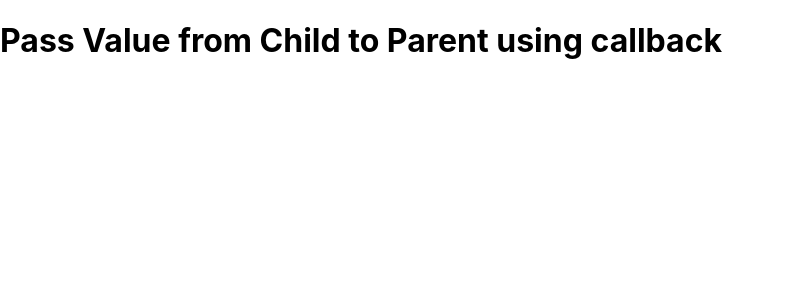
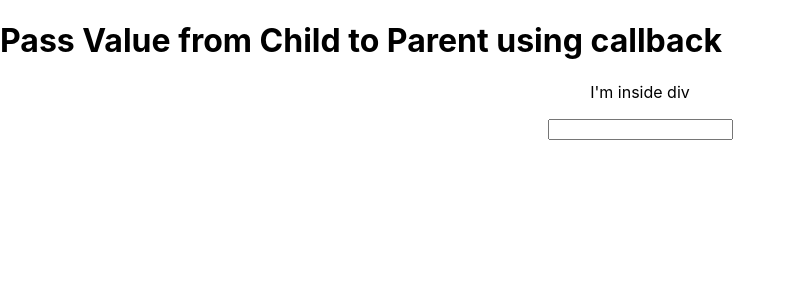
Before and after one commit to verge2015/reactjs-child-to-parent, a React (Create React App) app: page / in a window 1280 px wide. Shown: the top 300 px of the page, without its empty margins (0-794 px from the left). Built offline with nearby package versions, Linux system fonts and the light colour scheme; the HTML template or start-up script is replaced by a standard one.

Commit message:
Basic Working

```diff
--- a/src/App.js
+++ b/src/App.js
@@ -1,9 +1,11 @@
 import './App.css';
+import Parent from './components/Parent';
 
 function App() {
   return (
     <>
     <h1>Pass Value from Child to Parent using callback</h1>
+    <Parent/>
     </>
   );
 }
--- a/src/components/Child.js
+++ b/src/components/Child.js
@@ -1,7 +1,23 @@
-import React from 'react'
+import React, {useState} from 'react'
 
-export const Child = () => {
-  return (
-    <div>Child</div>
-  )
-}
+const Child = ({getColor}) => {
+    const [activeColor, setActiveColor] = useState(null);
+
+    const handleChange = (e) => {
+        const {value } = e.target;
+        setActiveColor(value);
+        getColor(value);
+    }
+
+    return (
+        <input
+            type="text"
+            id="input"
+            aria-label="input"
+            onChange={handleChange}
+            value={activeColor}
+            ></input>
+    )
+};
+
+export default Child;
--- a/src/components/Parent.js
+++ b/src/components/Parent.js
@@ -1,7 +1,22 @@
-import React from 'react'
+import React, {useState} from 'react';
+import Child from './Child.js';
 
-export default function Parent() {
-  return (
-    <div>Parent</div>
-  )
+//Parent
+export default function App(){
+    const [UIcolor, setUIColor] = useState(null);
+
+    //Callback function
+    const getColor = (color) => {
+        setUIColor(color)
+    };
+
+    return (
+        <div className='App'>
+        <div
+            className='App_color_container'
+            style={{background: `${UIcolor}`}}
+        ><p>I'm inside div</p></div>
+        <Child getColor={getColor}/>
+        </div>
+    );
 }
```
